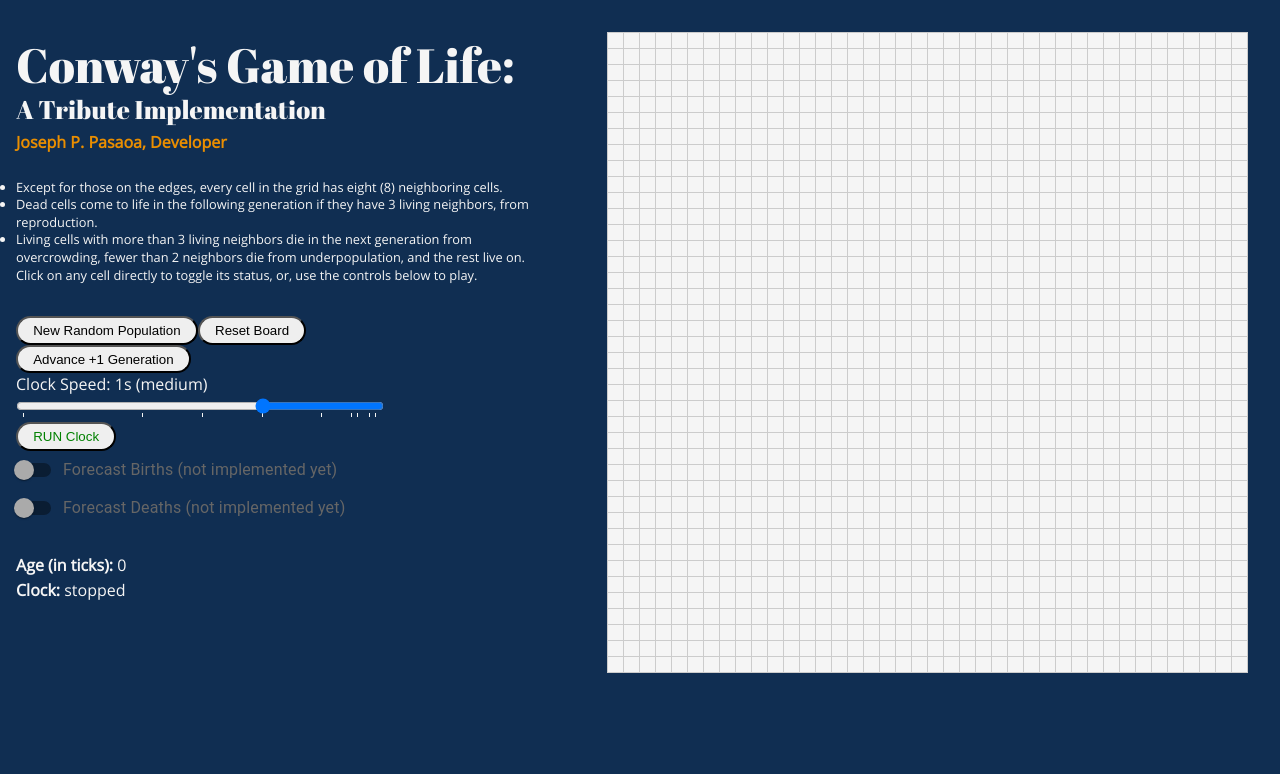
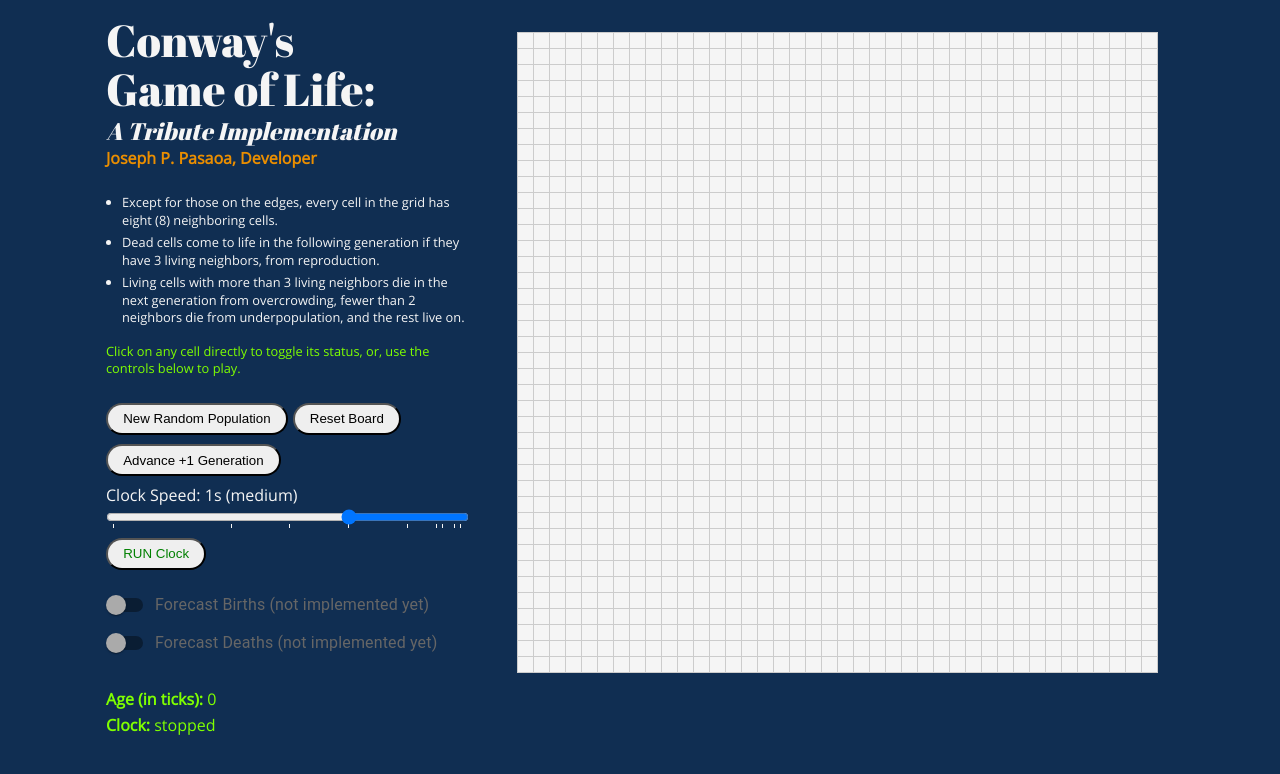
Before and after one commit to joseph-p-pasaoa/conways-game-of-life--react-ts, a React (Create React App) app: page / in a window 1280 px wide. Shown: the top 774 px of the page. Built offline with nearby package versions, Linux system fonts and the light colour scheme.

Commit message:
expand responsiveness to full-size

```diff
--- a/src/App.scss
+++ b/src/App.scss
@@ -98,6 +98,10 @@ a {
 
 .Main {
     @include flex-straight(row);
+
+    max-width: 68.75rem;
+    margin: 0 auto;
+    padding-bottom: 1rem;
 }
 
 .header, .description, .controls, .status-display {
@@ -110,17 +114,16 @@ h1.title, h2.title--sub {
 }
 
 h1.title {
-    margin-top: 2rem;
+    margin-top: 1rem;
     margin-bottom: 0;
 
-    font-size: 3rem;
+    font-size: 2.8rem;
+    line-height: 1.1;
 }
 
 h2.title--sub {
-    position: relative;
-    top: -5px;
-
-    font-size: 1.6rem;
+    font-size: 1.5rem;
+    font-style: italic;
 }
 
 h3.developer {
@@ -133,29 +136,62 @@ h3.developer {
     font-size: .8rem;
     line-height: 1.1rem;
 
+    ul {
+        max-width: 40.625rem;
+        margin-left: 1rem;
+    }
+
+    li + li {
+        margin-top: .3rem;
+    }
+
     p {
-        margin-bottom: .8rem;
+        margin: 1rem 0;
+        color: chartreuse;
     }
 }
 
 .controls {
     @include flex-straight(column, flex-start, flex-start);
 
-    margin-top: 2rem;
+    margin-top: 1.25rem;
 
-    // * + * {
-    //     margin-left: .8rem;
-    // }
+    .MuiFormControlLabel-root {
+        margin-left: -9px;
+    }
 
     .MuiTypography-body1 {
         color: #666;
     }
-}
 
-.clocktoggle {
-    color: green;
-    &.running {
-        color: red;
+    button {
+        position: relative;
+        margin: .3rem .3rem .3rem 0;
+        padding: .4rem .95rem;
+        border-radius: 1.5rem;
+        outline: none;
+        transition: background-color .1s ease-out;
+        cursor: pointer;
+
+        &.clocktoggle {
+            margin-bottom: 1rem;
+
+            color: green;
+            &.running {
+                color: red;
+            }
+        }
+
+        &:active {
+            top: 1px;
+            left: 1px;
+            border-style: outset;
+            background-color: #37e5f7;
+        }
+    }
+
+    .tickduration__label {
+        margin-top: .2rem;
     }
 }
 
@@ -164,22 +200,8 @@ h3.developer {
 
     margin-top: 1.6rem;
     line-height: 1.6rem;
-}
 
-button {
-    position: relative;
-    padding: .3rem .95rem;
-    border-radius: 1.5rem;
-    outline: none;
-    transition: background-color .1s ease-out;
-    cursor: pointer;
-
-    &:active {
-        top: 1px;
-        left: 1px;
-        border-style: outset;
-        background-color: #37e5f7;
-    }
+    color: chartreuse;
 }
 
 .tickduration__label, .tickduration__rangeinput {
@@ -262,6 +284,10 @@ button {
         text-align: center;
     }
 
+    .title__break-on-large {
+        display: none;
+    }
+
     h2.title--sub {
         position: static;
         text-align: center;
@@ -272,21 +298,8 @@ button {
         margin: 0 auto;
     }
 
-    .description {
-        ul {
-            max-width: 40.625rem;
-            margin-left: 1rem;
-        }
-
-        li + li {
-            margin-top: .3rem;
-        }
-
-        p {
-            margin: 1rem 0;
-            text-align: center;
-            color: chartreuse;
-        }
+    .description p {
+        text-align: center;
     }
 
     .controls {
@@ -299,12 +312,7 @@ button {
         }
 
         .tickduration__label {
-            margin-top: .2rem;
             text-align: center;
-        }
-
-        .clocktoggle {
-            margin-bottom: 1rem;
         }
 
         .MuiTypography-body1 {
--- a/src/components/Header.tsx
+++ b/src/components/Header.tsx
@@ -10,7 +10,7 @@ import React from 'react'
 const Header = () => {
    return(
       <div className='header'>
-         <h1 className='title'>Conway's Game of Life:</h1>
+         <h1 className='title'>Conway's <br className='title__break-on-large' /> Game of Life:</h1>
          <h2 className='title--sub'>A Tribute Implementation</h2>
          <a href='https://github.com/joseph-p-pasaoa' target='_blank' rel='noopener noreferrer'>
             <h3 className='developer'>Joseph P. Pasaoa, Developer</h3>
```
